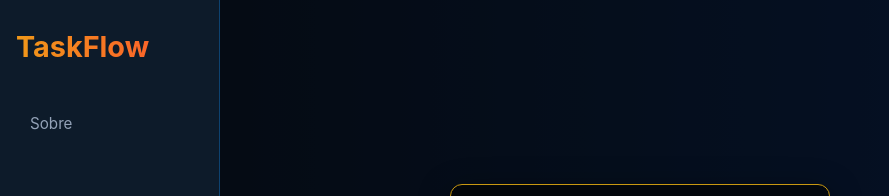
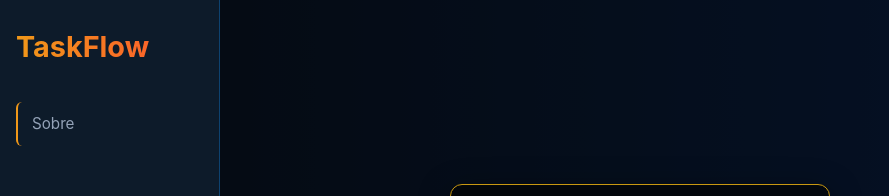
Before and after one commit to rykelmybelo-senai/senai_programador_full_stack_rykelmy_v._belo_taskflow, a React (Vite) app: page /login in a window 1280 px wide. Shown: the top 196 px of the page, without its empty margins (0-889 px from the left). Built offline with nearby package versions, Linux system fonts and the light colour scheme.

Commit message:
//Estilo dos botões da Sidebar com bordar laranja

```diff
--- a/src/componentes/sidebar.module.css
+++ b/src/componentes/sidebar.module.css
@@ -27,6 +27,7 @@
 
 .link {
   color: #94a3b8;
+  border-left: 2px solid #f09819;
   text-decoration: none;
   padding: 10px 14px;
   border-radius: 6px;
```
